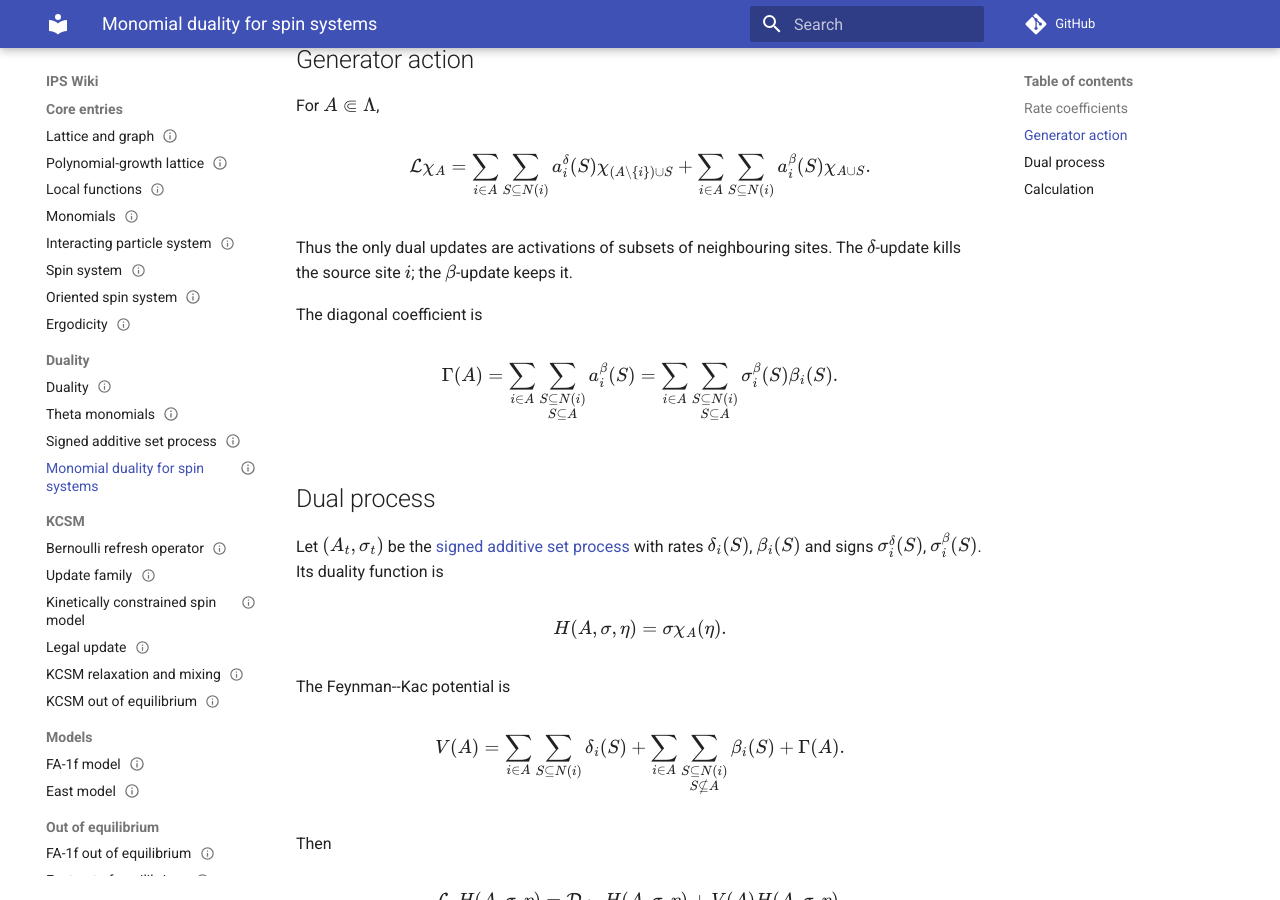
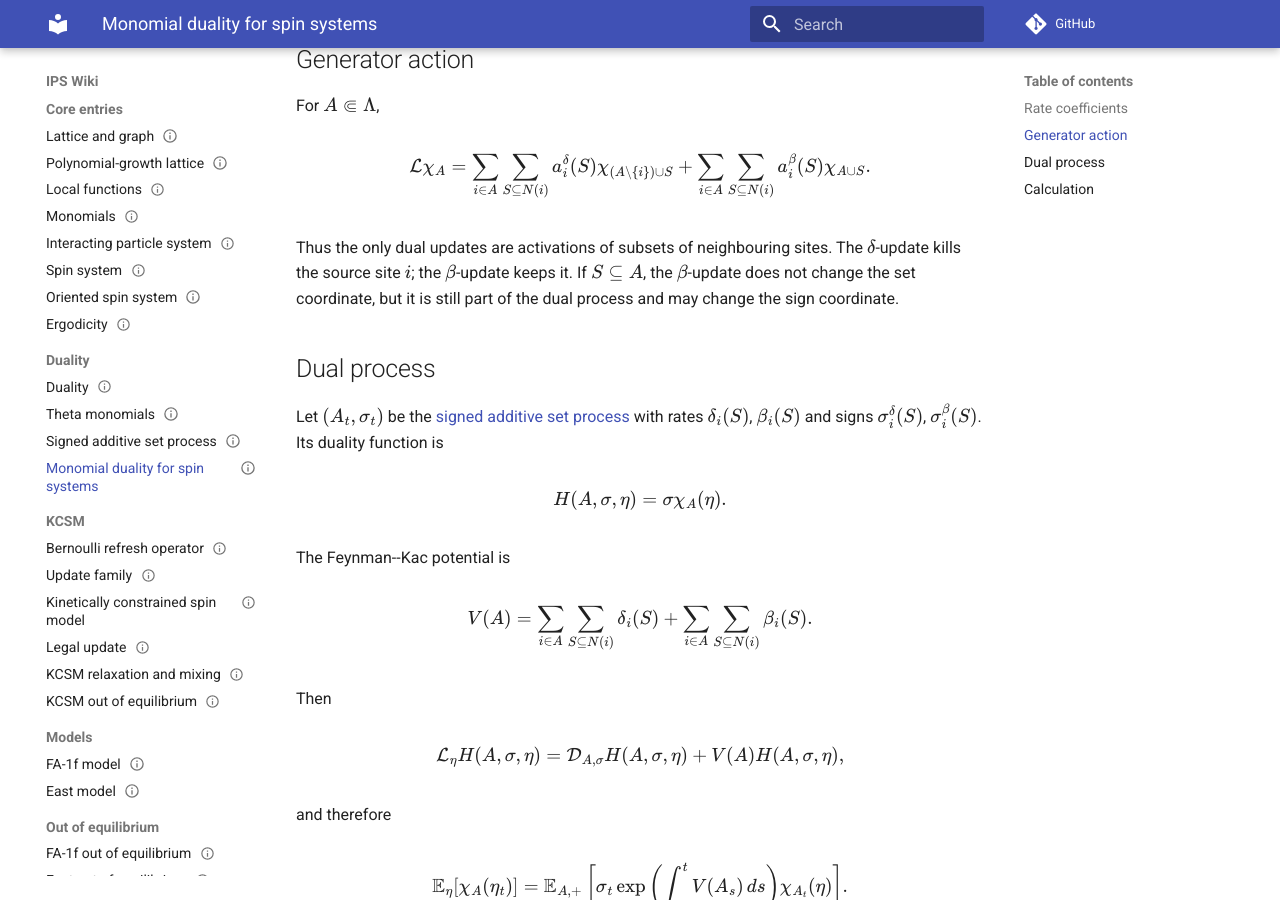
Before and after one commit to maciejgluchowski86-beep/ips-wiki, an MkDocs documentation site: the page built from docs/entries/monomial-duality-for-spin-systems.md, in a window 1280 px wide and 900 px high, scrolled down 1172 px. Built offline with MkDocs 1.6.1 and Material for MkDocs 9.7.7, drawn with Linux system fonts in a browser that asks for light colours; comment, search, counter and statistics services are not loaded.

Commit message:
Remove diagonal coefficient from monomial duality

```diff
--- a/docs/entries/monomial-duality-for-spin-systems.md
+++ b/docs/entries/monomial-duality-for-spin-systems.md
@@ -76,17 +76,7 @@ a_i^\delta(S)\chi_{(A\setminus\{i\})\cup S}
 a_i^\beta(S)\chi_{A\cup S}.
 $$
 
-Thus the only dual updates are activations of subsets of neighbouring sites. The \(\delta\)-update kills the source site \(i\); the \(\beta\)-update keeps it.
-
-The diagonal coefficient is
-
-$$
-\Gamma(A)=\sum_{i\in A}\sum_{\substack{S\subseteq N(i)\\ S\subseteq A}}
-a_i^\beta(S)
-=
-\sum_{i\in A}\sum_{\substack{S\subseteq N(i)\\ S\subseteq A}}
-\sigma_i^\beta(S)\beta_i(S).
-$$
+Thus the only dual updates are activations of subsets of neighbouring sites. The \(\delta\)-update kills the source site \(i\); the \(\beta\)-update keeps it. If \(S\subseteq A\), the \(\beta\)-update does not change the set coordinate, but it is still part of the dual process and may change the sign coordinate.
 
 ## Dual process
 
@@ -102,9 +92,7 @@ $$
 V(A)=
 \sum_{i\in A}\sum_{S\subseteq N(i)}\delta_i(S)
 +
-\sum_{i\in A}\sum_{\substack{S\subseteq N(i)\\ S\not\subseteq A}}\beta_i(S)
-+
-\Gamma(A).
+\sum_{i\in A}\sum_{S\subseteq N(i)}\beta_i(S).
 $$
 
 Then
```
